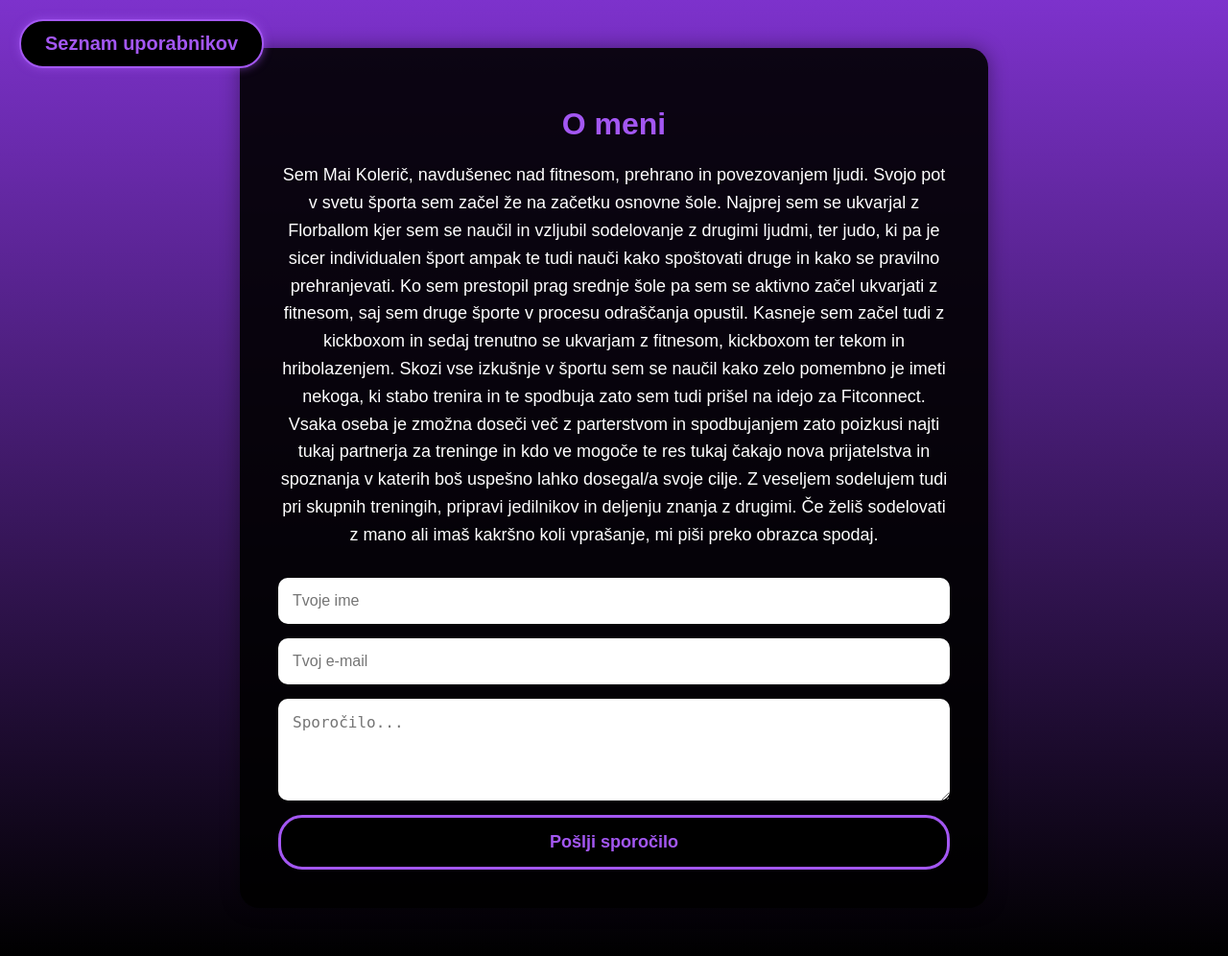
After one commit to maikoleric/FitConnect, a Flask app: page /o-avtorju in a window 1280 px wide. The commit adds this page. Shown: the whole page at 96% size. Run offline with Flask 3, Linux system fonts and the light colour scheme.

Commit message:
dodana še ena podstran, ki govori o avtorju ter preprost kratek route v main.py

```diff
--- a/main.py
+++ b/main.py
@@ -133,6 +133,11 @@ def edit_profile():
 
     return render_template('edit.html', user=user)
 
+@app.route('/o-avtorju')
+def about():
+    return render_template('o-avtorju.html')
+
+
 
 if __name__ == '__main__':
     app.run(debug=True)
--- /dev/null
+++ b/templates/o-avtorju.html
@@ -0,0 +1,103 @@
+<!DOCTYPE html>
+<html lang="sl">
+<head>
+  <meta charset="UTF-8">
+  <meta name="viewport" content="width=device-width, initial-scale=1.0">
+  <title>O meni – FitConnect</title>
+  <style>
+    body {
+      font-family: Arial, sans-serif;
+      background: linear-gradient(to bottom, #7d32cc, #000000);
+      color: white;
+      margin: 0;
+      padding: 50px;
+      text-align: center;
+    }
+
+    .container {
+      background-color: rgba(0, 0, 0, 0.9);
+      padding: 40px;
+      border-radius: 20px;
+      max-width: 700px;
+      margin: auto;
+      box-shadow: 0 0 20px rgba(0,0,0,0.4);
+    }
+
+    h1 {
+      color: #a357f2;
+      margin-bottom: 20px;
+    }
+
+    p {
+      font-size: 18px;
+      line-height: 1.6;
+      margin-bottom: 30px;
+    }
+
+    form {
+      display: flex;
+      flex-direction: column;
+      gap: 15px;
+    }
+
+    input, textarea {
+      padding: 15px;
+      border-radius: 10px;
+      border: none;
+      font-size: 16px;
+    }
+
+    button {
+      padding: 15px;
+      border-radius: 25px;
+      background-color: black;
+      color: #a357f2;
+      border: 3px solid #a357f2;
+      font-weight: bold;
+      cursor: pointer;
+      font-size: 18px;
+    }
+    button:hover {
+  background-color: #1a1a1a;
+  border-color: white;
+}
+.main-heading {
+  position: absolute;
+  top: 20px;
+  left: 20px;
+  background-color: black;
+  color: #a357f2;
+  font-size: 20px;
+  font-weight: bold;
+  padding: 12px 25px;
+  border: 2px solid #a357f2;
+  border-radius: 25px;
+  text-decoration: none;
+  box-shadow: 0 0 10px rgba(163, 87, 242, 0.6);
+  transition: 0.3s;
+}
+
+.main-heading:hover {
+  color: white;
+  border-color: white;
+}
+
+  </style>
+</head>
+<body>
+  <a href="/users" class="main-heading" title="Nazaj na seznam uporabnikov">Seznam uporabnikov</a>
+  <div class="container">
+    <h1>O meni</h1>
+    <p>
+      Sem Mai Kolerič, navdušenec nad fitnesom, prehrano in povezovanjem ljudi. Svojo pot v svetu športa sem začel že na začetku osnovne šole. Najprej sem se ukvarjal z Florballom kjer sem se naučil in vzljubil sodelovanje z drugimi ljudmi, ter judo, ki pa je sicer individualen šport ampak te tudi nauči kako spoštovati druge in kako se pravilno prehranjevati. Ko sem prestopil prag srednje šole pa sem se aktivno začel ukvarjati z fitnesom, saj sem druge športe v procesu odraščanja opustil. Kasneje sem začel tudi z kickboxom in sedaj trenutno se ukvarjam z fitnesom, kickboxom ter tekom in hribolazenjem. Skozi vse izkušnje v športu sem se naučil kako zelo pomembno je imeti nekoga, ki stabo trenira in te spodbuja zato sem tudi prišel na idejo za Fitconnect. Vsaka oseba je zmožna doseči več z parterstvom in spodbujanjem zato poizkusi najti tukaj partnerja za treninge in kdo ve mogoče te res tukaj čakajo nova prijatelstva in spoznanja v katerih boš uspešno lahko dosegal/a svoje cilje. Z veseljem sodelujem tudi pri skupnih treningih, pripravi jedilnikov in deljenju znanja z drugimi.
+      Če želiš sodelovati z mano ali imaš kakršno koli vprašanje, mi piši preko obrazca spodaj.
+    </p>
+    <form>
+      <input type="text" name="name" placeholder="Tvoje ime" required>
+      <input type="email" name="email" placeholder="Tvoj e-mail" required>
+      <textarea name="message" rows="4" placeholder="Sporočilo..." required></textarea>
+      <button type="submit">Pošlji sporočilo</button>
+    </form>
+  </div>
+</body>
+</html>
```
Also changed, not shown: templates/users.html (+34 -7 lines).
